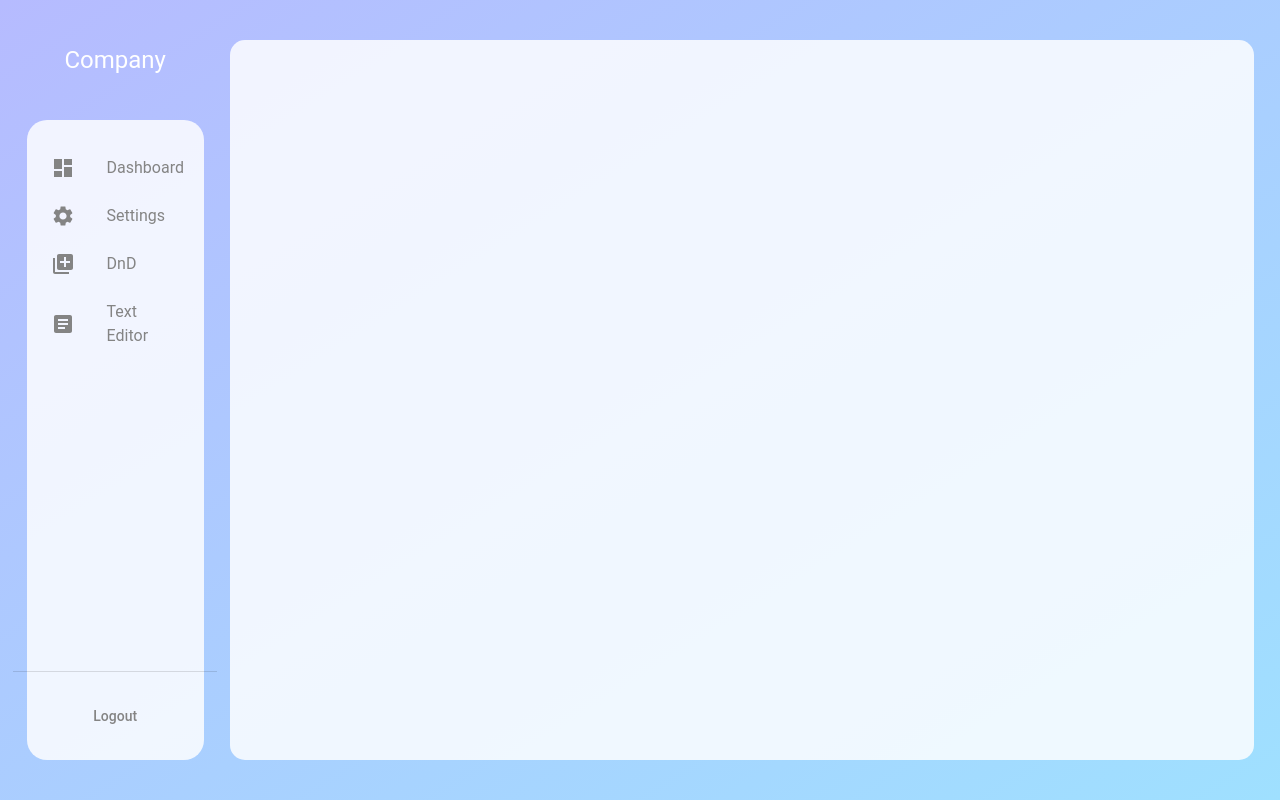
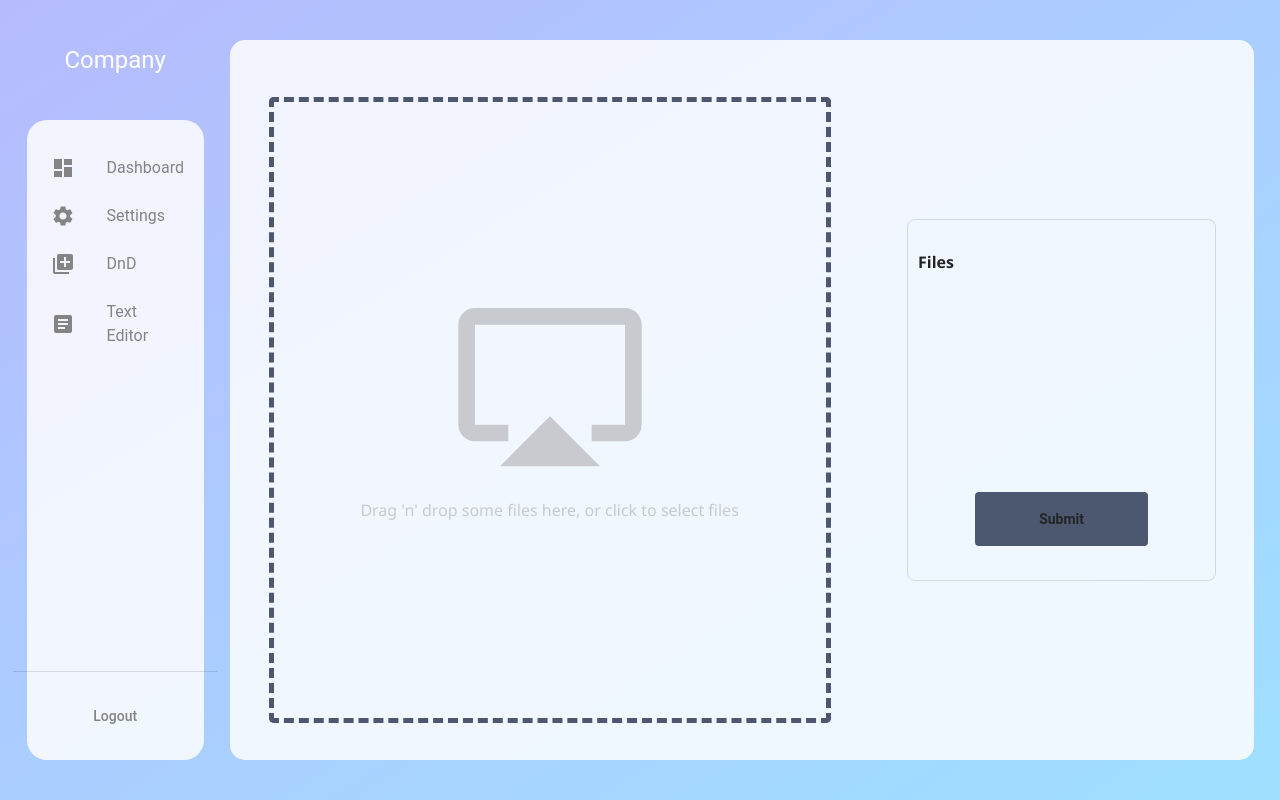
Before and after one commit to Blezix/DashboardLatest, a React (Create React App) app: page /dragndrop in a window 1280 px wide. Built offline with nearby package versions, Linux system fonts and the light colour scheme.

Commit message:
added DnD page

```diff
--- a/package.json
+++ b/package.json
@@ -16,6 +16,7 @@
     "react": "^18.3.1",
     "react-apexcharts": "^1.5.0",
     "react-dom": "^18.3.1",
+    "react-dropzone": "^14.3.5",
     "react-router-dom": "^6.27.0",
     "react-scripts": "5.0.1",
     "web-vitals": "^2.1.4"
--- a/src/App.js
+++ b/src/App.js
@@ -6,6 +6,8 @@ import { BrowserRouter as Router, Routes, Route } from "react-router-dom";
 import Slide from "@mui/material/Slide";
 import Settings from "./scenes/Settings/Settings";
 import { ThemeContext } from "./ThemeModeContext";
+import DropFile from "./scenes/DnD/DropFile";
+
 
 function App() {
   const isMobile = useMediaQuery((theme) => theme.breakpoints.down("sm"));
@@ -48,6 +50,7 @@ function App() {
             <Routes>
               <Route path="/" element={<Dashboard />} />
               <Route path="/settings" element={<Settings />} />
+                <Route path="/dragndrop" element={<DropFile />} />
             </Routes>
           </Box>
         </Slide>
--- a/src/scenes/Dashboard/Dashboard.jsx
+++ b/src/scenes/Dashboard/Dashboard.jsx
@@ -25,49 +25,49 @@ export default function Dashboard() {
       <Grid container spacing={3}>
         <Grid item xs={12} md={4}>
           {loading ? (
-            <Skeleton variant="rectangular" height={200} />
+            <Skeleton variant="rounded" height={200} />
           ) : (
             <EarningsCard />
           )}
         </Grid>
         <Grid item xs={12} md={4}>
           {loading ? (
-            <Skeleton variant="rectangular" height={200} />
+            <Skeleton variant="rounded" height={200} />
           ) : (
             <SpendingCard />
           )}
         </Grid>
         <Grid item xs={12} md={4}>
           {loading ? (
-            <Skeleton variant="rectangular" height={200} />
+            <Skeleton variant="rounded" height={200} />
           ) : (
             <SavingCard />
           )}
         </Grid>
         <Grid item xs={12} md={8}>
           {loading ? (
-            <Skeleton variant="rectangular" height={400} />
+            <Skeleton variant="rounded" height={400} />
           ) : (
             <BalanceSummary />
           )}
         </Grid>
         <Grid item xs={12} md={4}>
           {loading ? (
-            <Skeleton variant="rectangular" height={200} />
+            <Skeleton variant="rounded" height={200} />
           ) : (
             <CardInfo />
           )}
         </Grid>
         <Grid item xs={12} md={9}>
           {loading ? (
-            <Skeleton variant="rectangular" height={400} />
+            <Skeleton variant="rounded" height={400} />
           ) : (
             <TransactionHistory />
           )}
         </Grid>
         <Grid item xs={12} md={3}>
           {loading ? (
-            <Skeleton variant="rectangular" height={200} />
+            <Skeleton variant="rounded" height={200} />
           ) : (
             <CustomerGrowth />
           )}
--- /dev/null
+++ b/src/scenes/DnD/DropFile.jsx
@@ -0,0 +1,113 @@
+import React from "react";
+import {useDropzone} from "react-dropzone";
+import DropZoneIcon from "@mui/icons-material/Airplay";
+import {Box, useTheme, List, ListItem, Button, Divider, Icon} from "@mui/material";
+export default function DropFile(){
+    const theme = useTheme();
+
+    const {acceptedFiles, getRootProps, getInputProps} = useDropzone();
+    let [file, setFile] = React.useState(null);
+    const files = [];
+    React.useEffect(() => {
+        if (acceptedFiles.length) {
+            file = acceptedFiles[acceptedFiles.length];
+            setFile(file);
+            files[files.length] = file;
+            console.log(file + files.length)
+        }
+    }, [acceptedFiles]);
+    return (
+        <Box sx={{
+            display: "flex",
+            flexDirection: "row",
+            alignItems: "center",
+            justifyContent: "center",
+            height: "100%",
+            width: "100%",
+        }}>
+            <Box {...getRootProps({className: "dropzone"})}
+                sx={{
+                    border: "5px dashed #4d5770",
+                    borderRadius: "5px",
+                    width:"50%",
+                    height:"80%",
+                    padding: "20px",
+                    textAlign: "center",
+                    cursor: "pointer",
+                    marginTop: "20px",
+                    marginLeft:"auto",
+                    marginRight:"auto",
+                    color: theme.palette.text.secondary,
+                    "&:hover": {
+                        backgroundColor: theme.palette.blueAccent.main,
+                    },
+                }}
+            >
+                <input {...getInputProps()} />
+                <Box sx={{
+                    opacity: "0.3",
+                    width:"100%",
+                    height:"100%",
+                    display: "flex",
+                    flexDirection: "column",
+                    alignItems: "center",
+                    justifyContent: "center",
+                }}>
+                    <DropZoneIcon sx={{
+                    width: "200px",
+                    height: "200px"
+                }}
+
+                />
+                    <p>Drag 'n' drop some files here, or click to select files</p>
+
+                </Box>
+
+            </Box>
+            <Box sx={{
+                border: `1px solid ${theme.palette.divider}`,
+                width: "30%",
+                height: "50%",
+                overflow: "auto",
+                color: theme.palette.text.primary,
+                borderRadius: "8px",
+                marginLeft:"auto",
+                marginRight:"auto"
+            }}>
+                <List sx={{
+                    padding: "10px",
+                    height:"70%"
+
+                }}>
+                    <h4>Files</h4>
+
+                    {acceptedFiles.map((file) => (
+                        <ListItem key={file.path}>
+                            {file.path} - {file.size} bytes
+                        </ListItem>
+                    ))}
+                </List>
+
+                <Box sx={{
+                    width: "100%",
+                    height:"15%",
+                    margin: "auto",
+                    display:"flex",
+                    justifyContent: "center",
+                }}>
+                    <Button
+                        sx={{
+
+                            backgroundColor: "#4c5870",
+                            color: theme.palette.text.primary,
+                            "&:hover": {
+                                backgroundColor: theme.palette.text.primary,
+                            }
+                        }}
+                    >Submit</Button>
+                </Box>
+
+            </Box>
+        </Box>
+    );
+}
```
Also changed, not shown: 1 other file (tests, documents, lock files or other folders).
